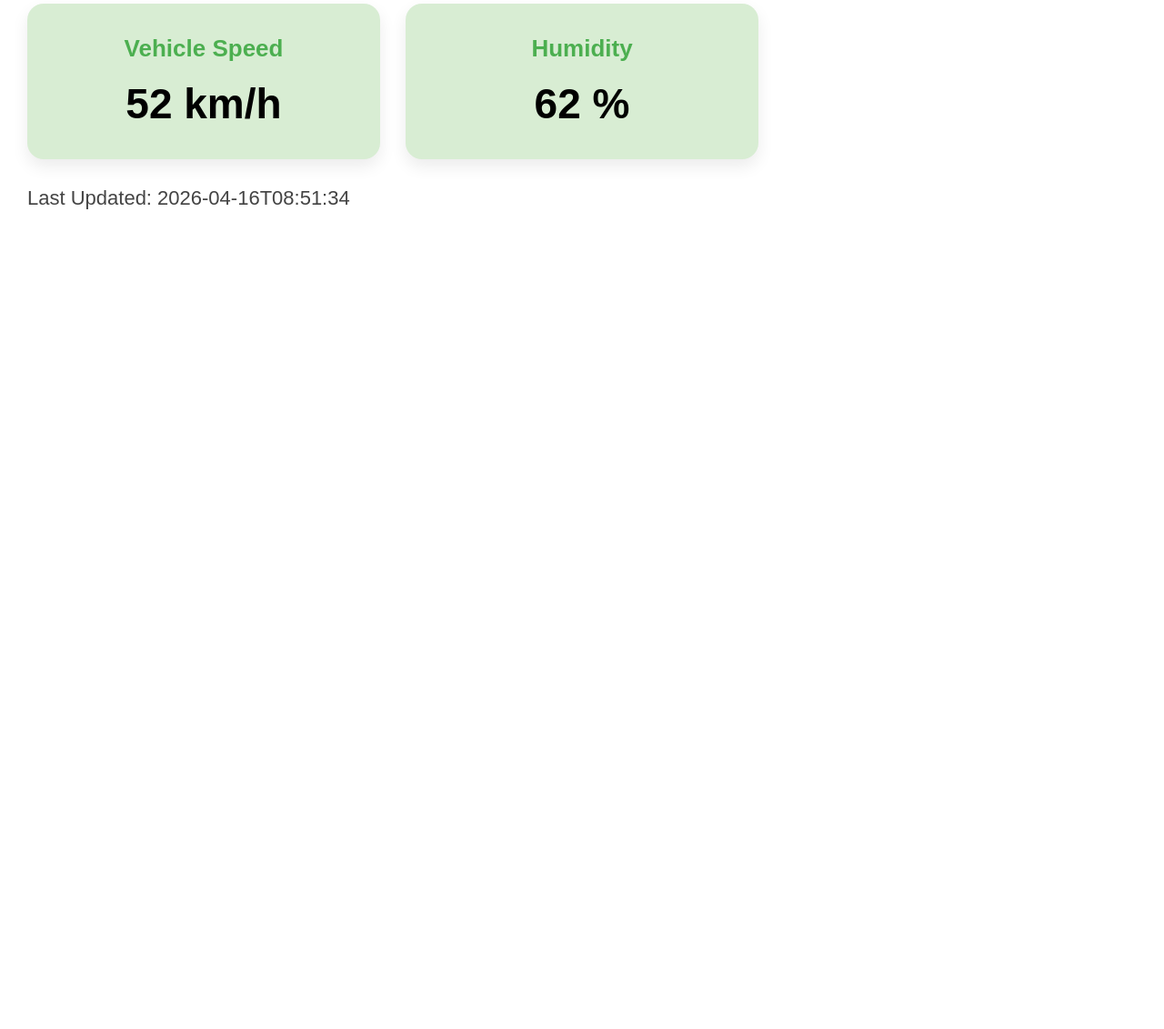
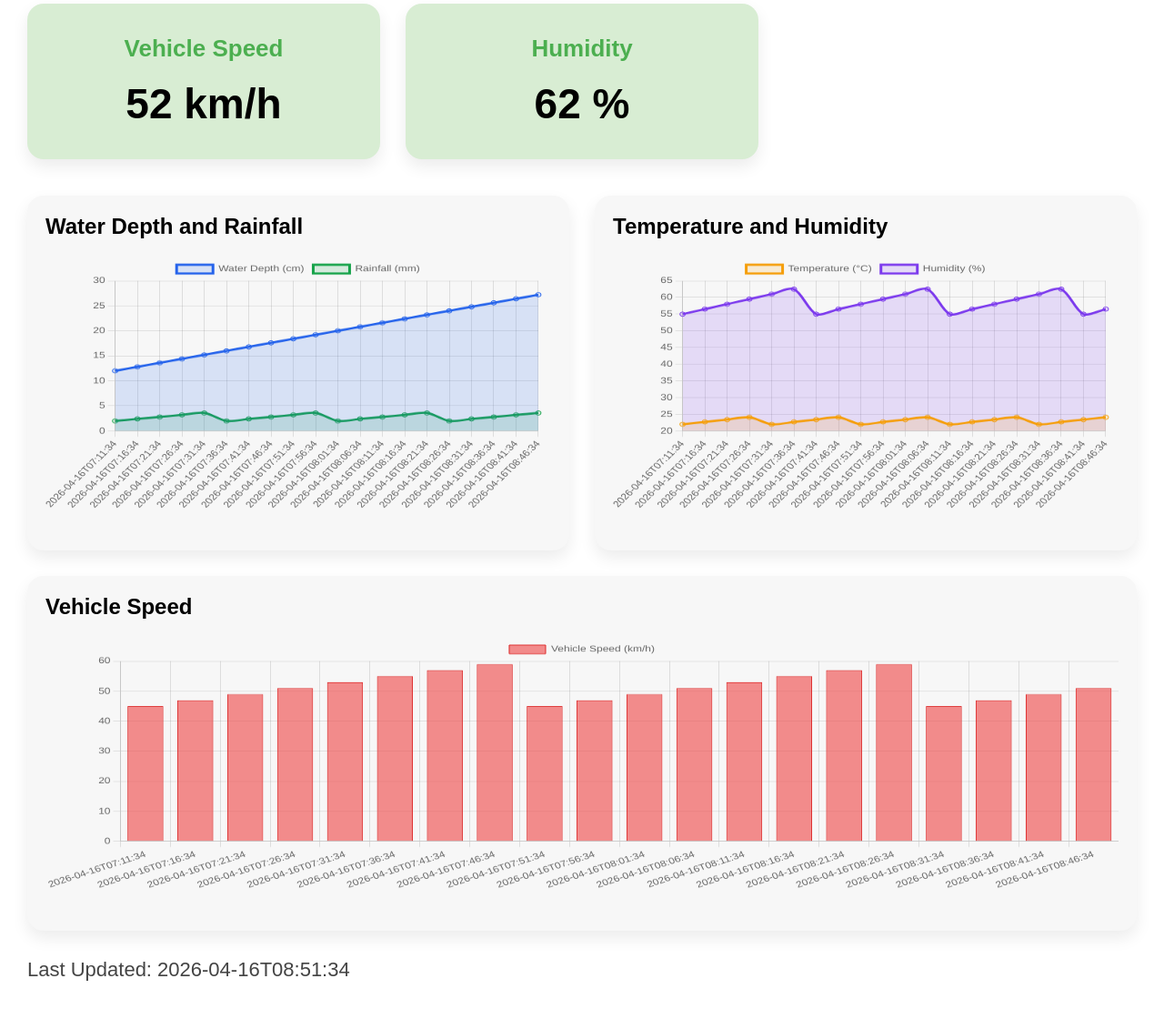
Before and after one commit to hema-1506/flooded-road, a Flask app: page / in a window 1280 px wide. Shown: the part 546-1677 px from the top of the page at 91% size. Before the commit the page ends 776 px from the top, so only its background shows below. Run offline with Flask 3, Linux system fonts and the light colour scheme; data that the repository does not hold is empty.

Commit message:
Add dynamic sensor graphs to dashboard

```diff
--- a/static/style.css
+++ b/static/style.css
@@ -67,11 +67,12 @@ h1 {
   font-weight: bold;
 }
 
-/* GRID */
+/* SENSOR GRID */
 .dashboard-grid {
   display: grid;
   grid-template-columns: repeat(3, 1fr);
   gap: 28px;
+  margin-bottom: 40px;
 }
 
 /* CARDS */
@@ -97,9 +98,51 @@ h1 {
   font-weight: bold;
 }
 
+/* GRAPH SECTION */
+.graph-section {
+  display: grid;
+  grid-template-columns: repeat(2, 1fr);
+  gap: 28px;
+  margin-top: 20px;
+}
+
+.graph-card {
+  background: #f7f7f7;
+  border-radius: 18px;
+  padding: 20px;
+  box-shadow: 0 8px 18px rgba(0, 0, 0, 0.08);
+  min-height: 350px;
+}
+
+.graph-card h2 {
+  margin-top: 0;
+  margin-bottom: 20px;
+  font-size: 24px;
+}
+
+.graph-card.full-width {
+  grid-column: 1 / -1;
+}
+
+canvas {
+  width: 100% !important;
+  height: 280px !important;
+}
+
 /* TIMESTAMP */
 .timestamp {
   margin-top: 30px;
   font-size: 22px;
   color: #444;
 }
+
+@media (max-width: 900px) {
+  .dashboard-grid,
+  .graph-section {
+    grid-template-columns: 1fr;
+  }
+
+  .graph-card.full-width {
+    grid-column: auto;
+  }
+}
--- a/templates/dashboard.html
+++ b/templates/dashboard.html
@@ -3,7 +3,8 @@
 <head>
     <title>Flood Monitoring Dashboard</title>
 
-    <link rel="stylesheet" href="{{ url_for('static', filename='style.css') }}?v=3">
+    <link rel="stylesheet" href="{{ url_for('static', filename='style.css') }}?v=4">
+    <script src="https://cdn.jsdelivr.net/npm/chart.js"></script>
 
     <meta http-equiv="refresh" content="5">
     <meta http-equiv="Cache-Control" content="no-cache, no-store, must-revalidate">
@@ -15,7 +16,6 @@
 
 <h1>Flood Monitoring Control Center</h1>
 
-<!-- ✅ COMBINED TOP SECTION -->
 <div class="status-box
     {% if sensors.status == 'SAFE' %}safe
     {% elif sensors.status == 'WARNING' %}warning
@@ -28,11 +28,9 @@
 
             <select class="road-dropdown"
                     onchange="window.location.href='/?road=' + this.value">
-                <option value="R1" {% if road == 'R1' %}selected{% endif %}>R1</option>
-                <option value="R2" {% if road == 'R2' %}selected{% endif %}>R2</option>
-                <option value="R3" {% if road == 'R3' %}selected{% endif %}>R3</option>
-                <option value="R4" {% if road == 'R4' %}selected{% endif %}>R4</option>
-                <option value="R5" {% if road == 'R5' %}selected{% endif %}>R5</option>
+                {% for option in road_options %}
+                    <option value="{{ option }}" {% if road == option %}selected{% endif %}>{{ option }}</option>
+                {% endfor %}
             </select>
         </div>
     </div>
@@ -43,7 +41,6 @@
 
 </div>
 
-<!-- SENSOR CARDS -->
 <div class="dashboard-grid">
 
     <div class="card">
@@ -73,9 +70,114 @@
 
 </div>
 
+<!-- Graph Section -->
+<div class="graph-section">
+    <div class="graph-card">
+        <h2>Water Depth and Rainfall</h2>
+        <canvas id="waterRainChart"></canvas>
+    </div>
+
+    <div class="graph-card">
+        <h2>Temperature and Humidity</h2>
+        <canvas id="tempHumidityChart"></canvas>
+    </div>
+
+    <div class="graph-card full-width">
+        <h2>Vehicle Speed</h2>
+        <canvas id="speedChart"></canvas>
+    </div>
+</div>
+
 <p class="timestamp">
     Last Updated: {{ sensors.timestamp }}
 </p>
 
+<script>
+    const labels = {{ timeseries.timestamps | tojson }};
+    const waterDepthData = {{ timeseries.water_depth | tojson }};
+    const rainfallData = {{ timeseries.rainfall | tojson }};
+    const temperatureData = {{ timeseries.temperature | tojson }};
+    const humidityData = {{ timeseries.humidity | tojson }};
+    const vehicleSpeedData = {{ timeseries.vehicle_speed | tojson }};
+
+    new Chart(document.getElementById('waterRainChart'), {
+        type: 'line',
+        data: {
+            labels: labels,
+            datasets: [
+                {
+                    label: 'Water Depth (cm)',
+                    data: waterDepthData,
+                    borderColor: '#2563eb',
+                    backgroundColor: 'rgba(37, 99, 235, 0.15)',
+                    fill: true,
+                    tension: 0.3
+                },
+                {
+                    label: 'Rainfall (mm)',
+                    data: rainfallData,
+                    borderColor: '#16a34a',
+                    backgroundColor: 'rgba(22, 163, 74, 0.15)',
+                    fill: true,
+                    tension: 0.3
+                }
+            ]
+        },
+        options: {
+            responsive: true,
+            maintainAspectRatio: false
+        }
+    });
+
+    new Chart(document.getElementById('tempHumidityChart'), {
+        type: 'line',
+        data: {
+            labels: labels,
+            datasets: [
+                {
+                    label: 'Temperature (°C)',
+                    data: temperatureData,
+                    borderColor: '#f59e0b',
+                    backgroundColor: 'rgba(245, 158, 11, 0.15)',
+                    fill: true,
+                    tension: 0.3
+                },
+                {
+                    label: 'Humidity (%)',
+                    data: humidityData,
+                    borderColor: '#7c3aed',
+                    backgroundColor: 'rgba(124, 58, 237, 0.15)',
+                    fill: true,
+                    tension: 0.3
+                }
+            ]
+        },
+        options: {
+            responsive: true,
+            maintainAspectRatio: false
+        }
+    });
+
+    new Chart(document.getElementById('speedChart'), {
+        type: 'bar',
+        data: {
+            labels: labels,
+            datasets: [
+                {
+                    label: 'Vehicle Speed (km/h)',
+                    data: vehicleSpeedData,
+                    backgroundColor: 'rgba(239, 68, 68, 0.6)',
+                    borderColor: '#dc2626',
+                    borderWidth: 1
+                }
+            ]
+        },
+        options: {
+            responsive: true,
+            maintainAspectRatio: false
+        }
+    });
+</script>
+
 </body>
 </html>
```
